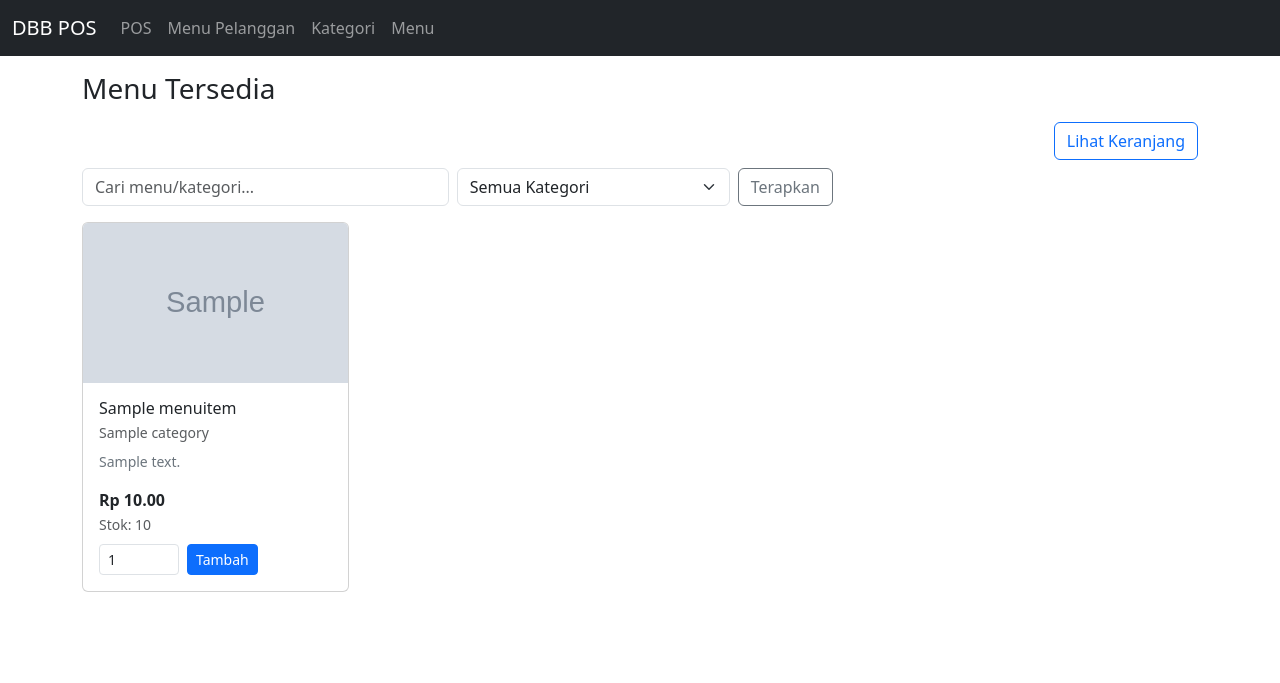
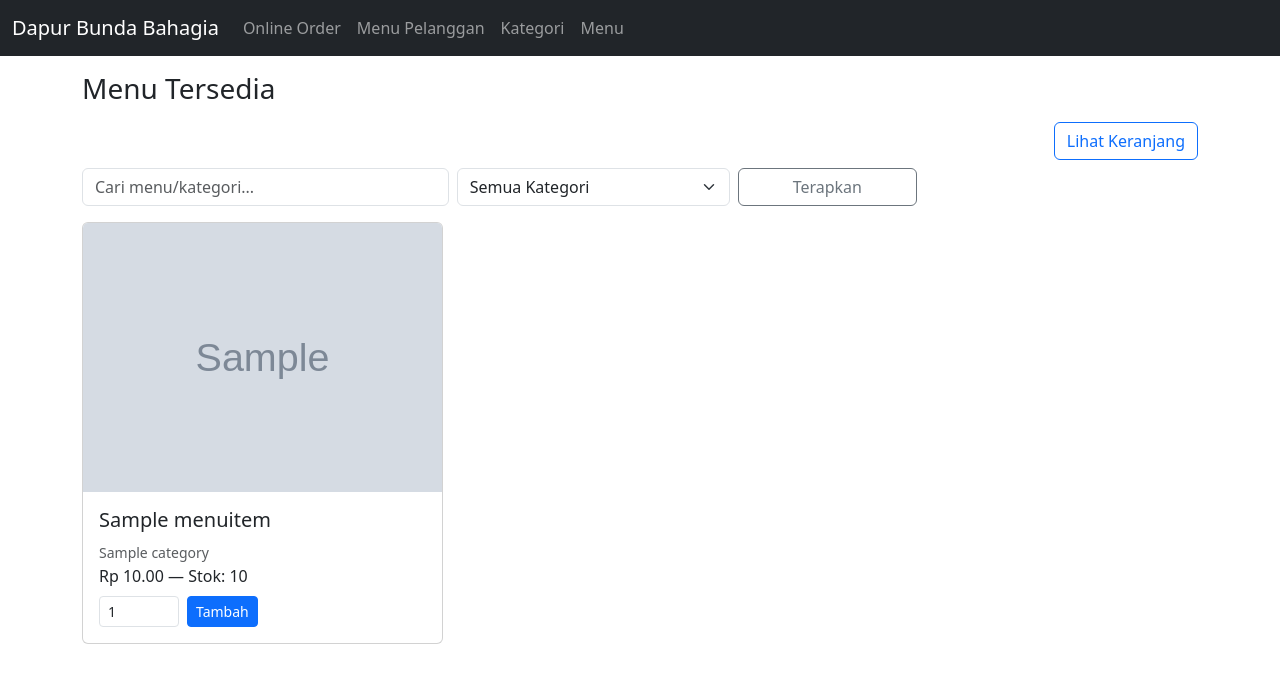
Before and after one commit to kirlyr/my-own-resto, a Django app: page /public/menu/ in a window 1280 px wide. Shown: the top 683 px of the page. Run offline with Django 5.2, Linux system fonts and the light colour scheme; tables that the repository leaves empty hold one stand-in row (values such as "Sample post"); grey boxes marked "Sample" are stand-in pictures.

Commit message:
menu pelanggan, menu online order, button tambah, button keranjang, dan checkout fixed

```diff
--- a/resto/catalog/urls.py
+++ b/resto/catalog/urls.py
@@ -1,8 +1,10 @@
 from django.urls import path
 from . import views
 
+app_name = 'catalog'
+
 urlpatterns = [
-    # existing CRUD staff
+    # CRUD kategori & menu (staff)
     path("categories/", views.category_list, name="category_list"),
     path("categories/add/", views.category_create, name="category_create"),
     path("categories/<int:pk>/edit/", views.category_update, name="category_update"),
@@ -14,10 +16,8 @@ urlpatterns = [
     path("menu/<int:pk>/delete/", views.menu_delete, name="menu_delete"),
     path("menu/<int:pk>/restock/", views.menu_restock, name="menu_restock"),
 
-    # PUBLIC menu for customers
+    # PUBLIC menu + CART (pelanggan)
     path("public/menu/", views.public_menu, name="public_menu"),
-
-    # CART (public / session)
     path("public/cart/", views.cart_view, name="cart_view"),
     path("public/cart/add/<int:pk>/", views.cart_add, name="cart_add"),
     path("public/cart/update/<int:pk>/", views.cart_update, name="cart_update"),
--- a/resto/orders/views.py
+++ b/resto/orders/views.py
@@ -203,7 +203,7 @@ def cart_add(request, menu_id):
     cart[key] = cart.get(key, 0) + 1
     _save_cart(request, cart)
 
-    return redirect("public_menu")
+    return redirect("catalog:public_menu")
 
 def cart_remove(request, menu_id):
     cart = _get_cart(request)
--- a/resto/resto/urls.py
+++ b/resto/resto/urls.py
@@ -10,21 +10,22 @@ urlpatterns = [
     path('admin/', admin.site.urls),
     path('login/', auth_views.LoginView.as_view(template_name='auth/login.html'), name='login'),
     path('logout/', auth_views.LogoutView.as_view(), name='logout'),
+
     path('', dashboard, name='dashboard'),
 
-    # mount catalog CRUD
-    path('', include('catalog.urls')),
+    # === KATALOG + PUBLIC (pakai namespace 'catalog') ===
+    path('', include(('catalog.urls', 'catalog'), namespace='catalog')),
 
-    # POS
+    # POS (kasir)
     path('pos/create/', pos_create_order, name='pos_create_order'),
     path('pos/<str:order_no>/add-item/', pos_add_item, name='pos_add_item'),
     path('pos/<str:order_no>/checkout/', pos_checkout, name='pos_checkout'),
 
-    # Reports
+    # Laporan
     path('reports/monthly/', sales_monthly, name='sales_monthly'),
     path('reports/top-weekly/', top_items_weekly, name='top_items_weekly'),
 
-    # Orders app
+    # Orders (route lain milik kasir)
     path('', include('orders.urls')),
 ]
 
--- a/resto/templates/base.html
+++ b/resto/templates/base.html
@@ -9,19 +9,18 @@
 <body>
   <nav class="navbar navbar-expand-lg navbar-dark bg-dark mb-3">
     <div class="container-fluid">
-      <a class="navbar-brand" href="/">DBB POS</a>
+      <a class="navbar-brand" href="/">Dapur Bunda Bahagia</a>
 
-      <!-- (opsional) tombol toggler untuk mobile -->
       <button class="navbar-toggler" type="button" data-bs-toggle="collapse" data-bs-target="#mainNavbar" aria-controls="mainNavbar" aria-expanded="false" aria-label="Toggle navigation">
         <span class="navbar-toggler-icon"></span>
       </button>
 
       <div class="collapse navbar-collapse" id="mainNavbar">
         <ul class="navbar-nav me-auto">
-          <li class="nav-item"><a class="nav-link" href="/pos/create/">POS</a></li>
-          <li class="nav-item"><a class="nav-link" href="{% url 'public_menu' %}">Menu Pelanggan</a></li>
-          <li class="nav-item"><a class="nav-link" href="{% url 'category_list' %}">Kategori</a></li>
-          <li class="nav-item"><a class="nav-link" href="{% url 'menu_list' %}">Menu</a></li>
+          <li class="nav-item"><a class="nav-link" href="/pos/create/">Online Order</a></li>
+          <li class="nav-item"><a class="nav-link" href="{% url 'catalog:public_menu' %}">Menu Pelanggan</a></li>
+          <li class="nav-item"><a class="nav-link" href="{% url 'catalog:category_list' %}">Kategori</a></li>
+          <li class="nav-item"><a class="nav-link" href="{% url 'catalog:menu_list' %}">Menu</a></li>
         </ul>
         {% if user.is_authenticated %}
           <span class="navbar-text me-3">Hi, {{ user.username }}</span>
--- a/resto/templates/public/menu.html
+++ b/resto/templates/public/menu.html
@@ -4,7 +4,7 @@
 
 <!-- Tombol cepat menuju keranjang -->
 <div class="text-end mb-2">
-  <a class="btn btn-outline-primary" href="{% url 'cart_view' %}">Lihat Keranjang</a>
+  <a class="btn btn-outline-primary" href="{% url 'catalog:cart_view' %}">Lihat Keranjang</a>
 </div>
 
 <!-- FILTER & SEARCH -->
@@ -16,39 +16,30 @@
     <select class="form-select" name="cat">
       <option value="">Semua Kategori</option>
       {% for c in categories %}
-        <option value="{{ c.id }}" {% if cat|default:'' == c.id|stringformat:'s' %}selected{% endif %}>
-          {{ c.name }}
-        </option>
+        <option value="{{ c.id }}" {% if cat|default:'' == c.id|stringformat:'s' %}selected{% endif %}>{{ c.name }}</option>
       {% endfor %}
     </select>
   </div>
-  <div class="col-auto">
-    <button class="btn btn-outline-secondary">Terapkan</button>
+  <div class="col-md-2">
+    <button class="btn btn-outline-secondary w-100">Terapkan</button>
   </div>
 </form>
 
 <!-- GRID MENU -->
 <div class="row g-3">
   {% for m in items %}
-    <div class="col-md-3">
+    <div class="col-md-4">
       <div class="card h-100">
-        {% if m.image %}
-          <img src="{{ m.image.url }}" class="card-img-top" alt="{{ m.name }}" style="height:160px;object-fit:cover">
-        {% endif %}
+        {% if m.image %}<img src="{{ m.image.url }}" class="card-img-top" alt="{{ m.name }}">{% endif %}
         <div class="card-body d-flex flex-column">
-          <h6 class="card-title mb-1">{{ m.name }}</h6>
-          <small class="text-muted">{{ m.category.name }}</small>
-          {% if m.description %}
-            <p class="mt-2 small text-secondary">{{ m.description|truncatechars:100 }}</p>
-          {% endif %}
-
-          <!-- Bagian bawah kartu: harga, stok, & tombol tambah ke keranjang -->
-          <div class="mt-auto">
-            <div class="fw-bold">Rp {{ m.price }}</div>
-            <small class="text-muted">Stok: {{ m.stock_qty }}</small>
+          <h5 class="card-title">{{ m.name }}</h5>
+          <p class="card-text mb-2">
+            <small class="text-muted">{{ m.category.name }}</small><br>
+            Rp {{ m.price }} — Stok: {{ m.stock_qty }}
+          </p>
 
           <!-- FORM TAMBAH KE KERANJANG -->
-            <form method="post" action="{% url 'cart_add' m.id %}" class="d-flex gap-2 mt-2">
+          <form method="post" action="{% url 'catalog:cart_add' m.id %}" class="mt-auto d-flex gap-2">
             {% csrf_token %}
             <input type="number"
                    name="qty"
@@ -65,16 +56,16 @@
         </div>
       </div>
     </div>
-    </div>
   {% empty %}
     <div class="col-12">
-      <div class="alert alert-warning">Tidak ada menu yang tersedia saat ini.</div>
+      <div class="alert alert-warning">Tidak ada menu sesuai filter.</div>
     </div>
   {% endfor %}
 </div>
 
+<!-- PAGINATION -->
 {% if items.paginator.num_pages > 1 %}
-<nav class="mt-3">
+<nav aria-label="Page nav" class="mt-3">
   <ul class="pagination">
     {% if items.has_previous %}
       <li class="page-item">
```
Also changed, not shown: resto/templates/public/cart.html (+20 -8 lines), resto/templates/public/checkout.html (+25 -11 lines), resto/media/menu/coffee_milk.avif (added), resto/media/menu/satay.avif (added), resto/media/menu/spring_roll_4sCEBHb.avif (added). Lines whose indentation alone changed are shown as unchanged.
